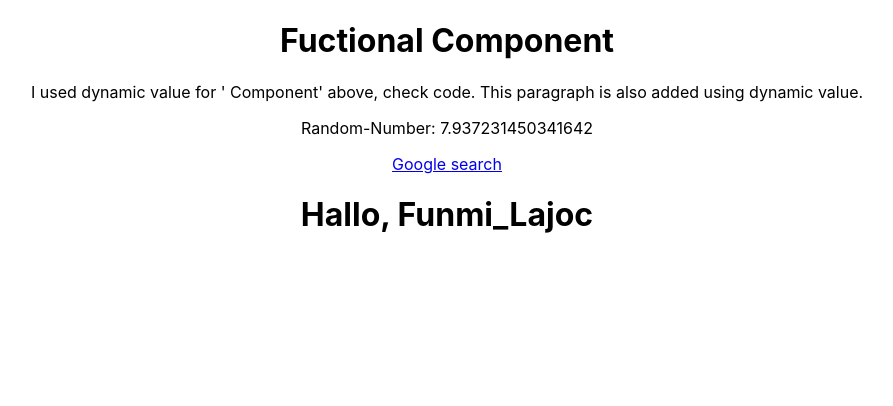
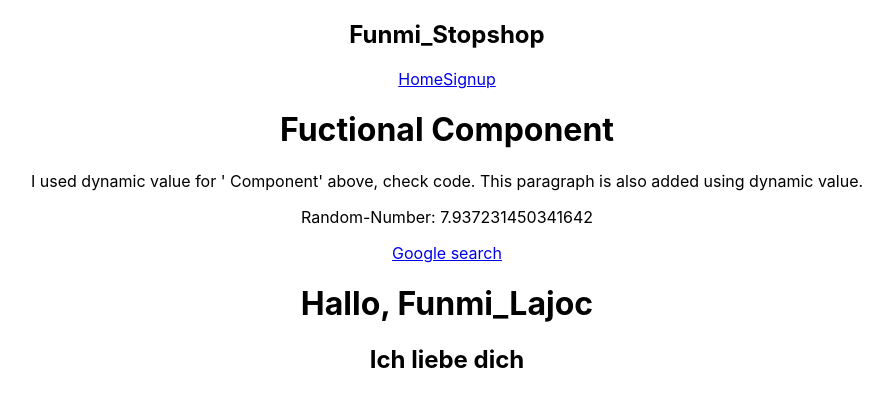
Before and after one commit to f-lajoc/react-test, a React (Create React App) app: page / in a window 1280 px wide. Shown: the top 406 px of the page, without its empty margins (193-1086 px from the left). Built offline with nearby package versions, Linux system fonts and the light colour scheme.

Commit message:
Testing out Class Component. ----ALSO, All react component name must start with capital lletter. If its started with small letter, will be treated like built-in element e.g <div>. This is because of how JSX works.

```diff
--- a/src/App.js
+++ b/src/App.js
@@ -1,5 +1,7 @@
 import "./App.css";
 import Greet from "./components/Greet";
+import Welcome from "./components/Welcome";
+import Navbar from "./components/Navbar";
 
 function App() {
 	const usingDynamicValue = "Component";
@@ -7,6 +9,7 @@ function App() {
 
 	return (
 		<div className="App">
+			<Navbar/>
 			<div className="content">
 				{/* Working with dynamic values start*/}
 				<div className="dynamicValue">
@@ -24,6 +27,7 @@ function App() {
 				{/* Working with dynamic values end*/}
 
 				<Greet></Greet>
+				<Welcome></Welcome>
 			</div>
 		</div>
 	);
--- /dev/null
+++ b/src/components/Navbar.js
@@ -0,0 +1,14 @@
+//type "sfc" creates fuctional component boilerplate
+const Navbar = () => {
+  return (
+    <nav className="navbar">
+      <h1>Funmi_Stopshop</h1>
+      <div className="links">
+        <a href="/">Home</a>
+        <a href="/join">Signup</a>
+      </div>
+    </nav>
+  );
+}
+
+export default Navbar;
--- /dev/null
+++ b/src/components/Welcome.js
@@ -0,0 +1,13 @@
+//testing out class component
+
+//need to import react and the class component first
+import React, { Component } from "react";
+
+//to bcome react component, it needs to extend component class from react
+class Welcome extends Component {
+	//needs to implement render method that will return null or some HTML
+	render() {
+		return <h2>Ich liebe dich</h2>;
+	}
+}
+export default Welcome;
```
